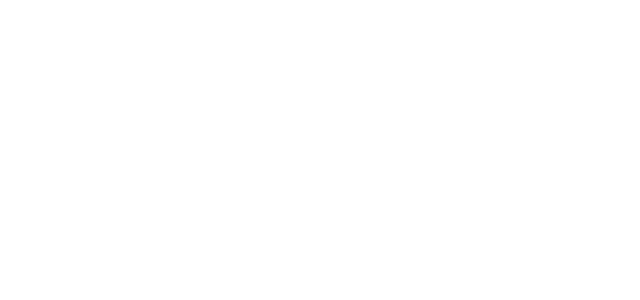
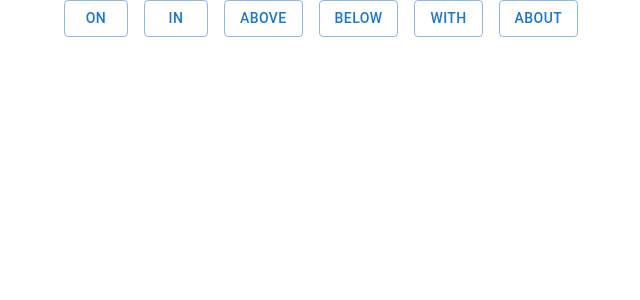
Before and after one commit to Artiss90/assistant_by_learning_english, a React (Create React App) app: page / in a window 1280 px wide. Shown: the top 300 px of the page, without its empty margins (319-959 px from the left). Built offline with nearby package versions, Linux system fonts and the light colour scheme.

Commit message:
add PageWordStorage

```diff
--- a/src/App.js
+++ b/src/App.js
@@ -1,10 +1,21 @@
-
-
+import { useState } from 'react';
+import PageWordsStorage from './components/PageWordsStorage/PageWordsStorage';
+import StackBtn from './components/StackBtn/StackBtn';
+const myWords = ['on', 'in', 'above', 'below', 'with', 'about'];
 
 function App() {
+  const [words, setWords] = useState(myWords);
+
+  const onClick = function (e) {
+    e.preventDefault();
+    console.log(e.target.textContent);
+    console.dir(e.target);
+  };
   return (
-        <div>
-<p></p>
+    <div>
+      <PageWordsStorage>
+        <StackBtn array={words} onClick={onClick} />
+      </PageWordsStorage>
     </div>
   );
 }
--- /dev/null
+++ b/src/components/PageWordsStorage/PageWordsStorage.jsx
@@ -0,0 +1,7 @@
+
+
+const PageWordsStorage = function({children}){
+     return <div>{children}</div>;
+}
+
+export default PageWordsStorage;
--- /dev/null
+++ b/src/components/StackBtn/StackBtn.jsx
@@ -0,0 +1,14 @@
+import Stack from '@mui/material/Stack';
+import Button from '@mui/material/Button';
+;
+
+
+const StackBtn = function({array, onClick}) {
+    return ( <div>
+      <Stack direction="row" justifyContent="center" alignItems="center" spacing={2}>
+        {array.map( item => <Button variant="outlined" onClick={onClick} key={item}>{item}</Button>)}
+      </Stack>
+    </div>)
+}
+
+export default StackBtn
```
Also changed, not shown: jsconfig.json (added, +8 -0 lines), package.json (+8 -0 lines).
